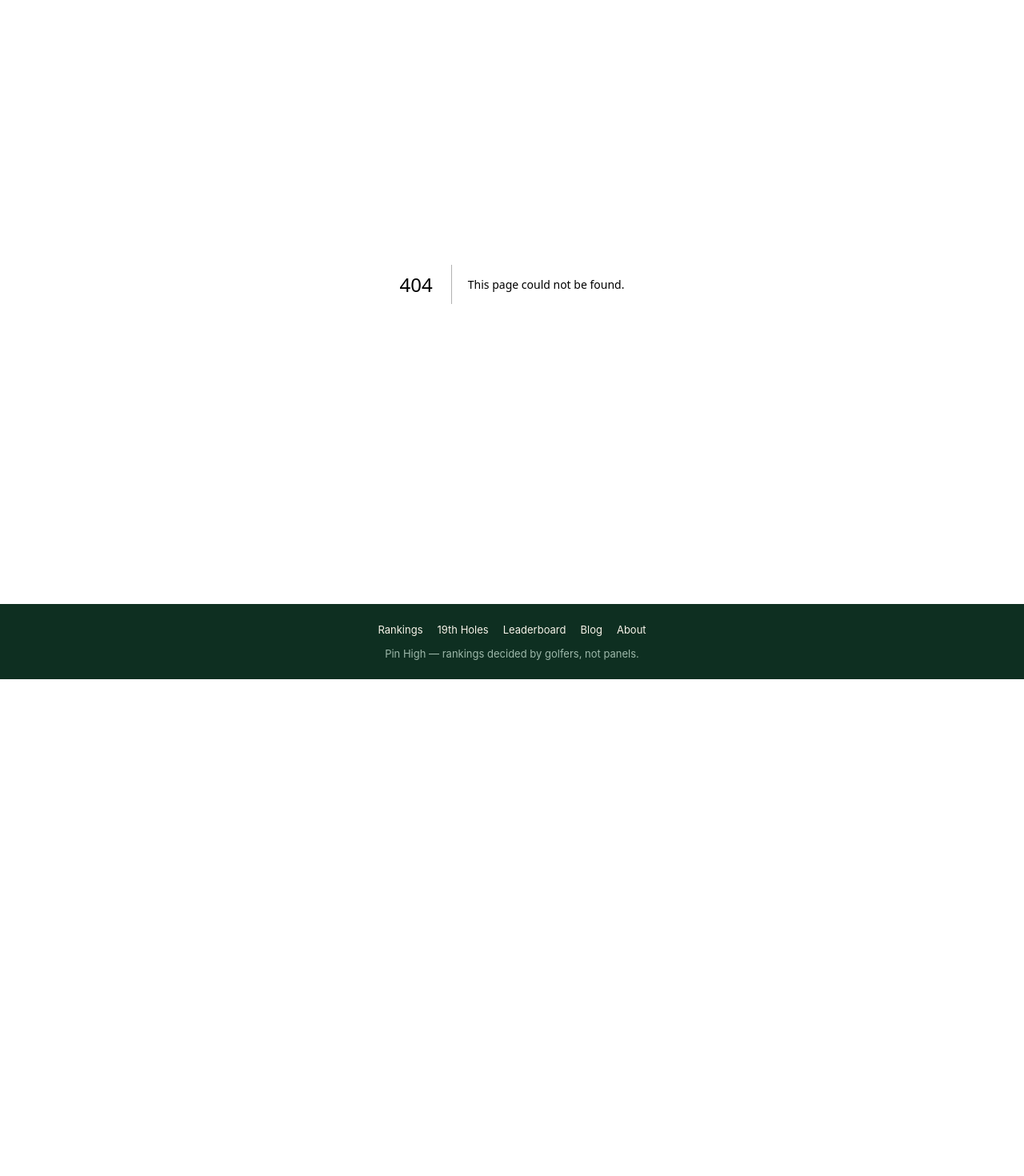
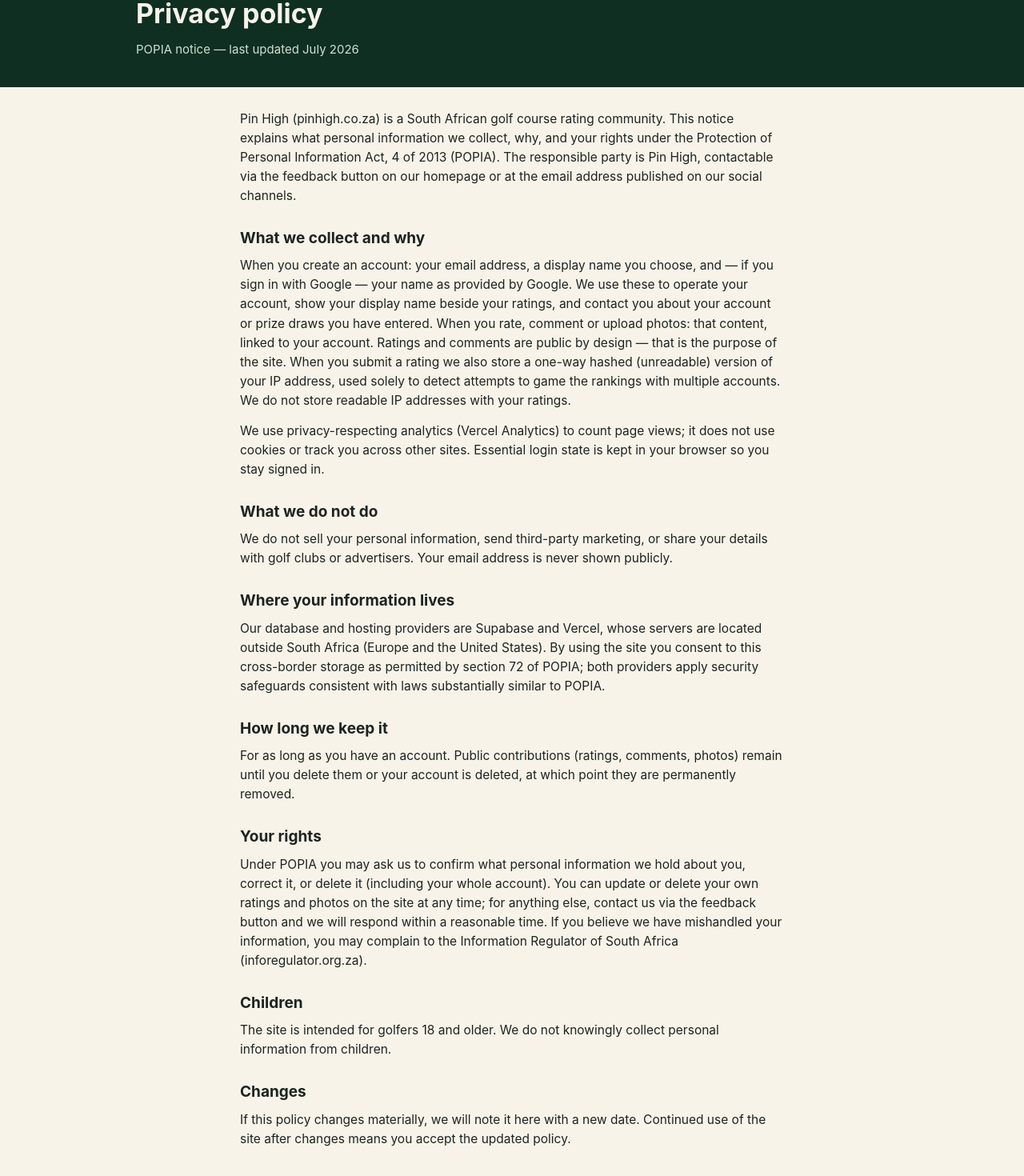
Before and after one commit to Stefanroodt/sa-golf-rankings, a Next.js app: page /privacy in a window 1280 px wide. Before the commit this address had no page. Shown: the part 104-1574 px from the top of the page at 80% size. Before the commit the page ends 953 px from the top, so only its background shows below. Built offline with nearby package versions, Linux system fonts and the light colour scheme.

Commit message:
POPIA privacy policy page, footer link

```diff
--- a/app/layout.js
+++ b/app/layout.js
@@ -63,6 +63,7 @@ export default function RootLayout({ children }) {
               <a href="/leaderboard">Leaderboard</a>
               <a href="/blog">Blog</a>
               <a href="/about">About</a>
+              <a href="/privacy">Privacy</a>
             </div>
             Pin High — rankings decided by golfers, not panels.
           </footer>
--- /dev/null
+++ b/app/privacy/page.js
@@ -0,0 +1,106 @@
+import Link from 'next/link';
+
+export const metadata = {
+  title: 'Privacy policy | Pin High',
+  description:
+    'How Pin High collects, uses and protects your personal information, in line with South Africa\'s Protection of Personal Information Act (POPIA).',
+  alternates: { canonical: '/privacy' },
+};
+
+export default function PrivacyPage() {
+  return (
+    <>
+      <section className="course-head">
+        <div className="container">
+          <h1>Privacy policy</h1>
+          <div className="meta">POPIA notice — last updated July 2026</div>
+        </div>
+      </section>
+      <div className="container">
+        <article className="post-body">
+          <p>
+            Pin High (pinhigh.co.za) is a South African golf course rating
+            community. This notice explains what personal information we
+            collect, why, and your rights under the Protection of Personal
+            Information Act, 4 of 2013 (POPIA). The responsible party is Pin
+            High, contactable via the feedback button on our homepage or at the
+            email address published on our social channels.
+          </p>
+
+          <h2>What we collect and why</h2>
+          <p>
+            When you create an account: your email address, a display name you
+            choose, and — if you sign in with Google — your name as provided by
+            Google. We use these to operate your account, show your display
+            name beside your ratings, and contact you about your account or
+            prize draws you have entered. When you rate, comment or upload
+            photos: that content, linked to your account. Ratings and comments
+            are public by design — that is the purpose of the site. When you
+            submit a rating we also store a one-way hashed (unreadable) version
+            of your IP address, used solely to detect attempts to game the
+            rankings with multiple accounts. We do not store readable IP
+            addresses with your ratings.
+          </p>
+          <p>
+            We use privacy-respecting analytics (Vercel Analytics) to count
+            page views; it does not use cookies or track you across other
+            sites. Essential login state is kept in your browser so you stay
+            signed in.
+          </p>
+
+          <h2>What we do not do</h2>
+          <p>
+            We do not sell your personal information, send third-party
+            marketing, or share your details with golf clubs or advertisers.
+            Your email address is never shown publicly.
+          </p>
+
+          <h2>Where your information lives</h2>
+          <p>
+            Our database and hosting providers are Supabase and Vercel, whose
+            servers are located outside South Africa (Europe and the United
+            States). By using the site you consent to this cross-border storage
+            as permitted by section 72 of POPIA; both providers apply security
+            safeguards consistent with laws substantially similar to POPIA.
+          </p>
+
+          <h2>How long we keep it</h2>
+          <p>
+            For as long as you have an account. Public contributions (ratings,
+            comments, photos) remain until you delete them or your account is
+            deleted, at which point they are permanently removed.
+          </p>
+
+          <h2>Your rights</h2>
+          <p>
+            Under POPIA you may ask us to confirm what personal information we
+            hold about you, correct it, or delete it (including your whole
+            account). You can update or delete your own ratings and photos on
+            the site at any time; for anything else, contact us via the
+            feedback button and we will respond within a reasonable time. If
+            you believe we have mishandled your information, you may complain
+            to the Information Regulator of South Africa
+            (inforegulator.org.za).
+          </p>
+
+          <h2>Children</h2>
+          <p>
+            The site is intended for golfers 18 and older. We do not knowingly
+            collect personal information from children.
+          </p>
+
+          <h2>Changes</h2>
+          <p>
+            If this policy changes materially, we will note it here with a new
+            date. Continued use of the site after changes means you accept the
+            updated policy.
+          </p>
+
+          <p style={{ marginTop: 28 }}>
+            <Link href="/" className="btn">Back to the rankings →</Link>
+          </p>
+        </article>
+      </div>
+    </>
+  );
+}
--- a/app/sitemap.js
+++ b/app/sitemap.js
@@ -13,6 +13,7 @@ export default async function sitemap() {
     { url: `${BASE}/rate`, changeFrequency: 'monthly', priority: 0.8 },
     { url: `${BASE}/leaderboard`, changeFrequency: 'daily', priority: 0.6 },
     { url: `${BASE}/draw`, changeFrequency: 'monthly', priority: 0.5 },
+    { url: `${BASE}/privacy`, changeFrequency: 'yearly', priority: 0.3 },
     ...POSTS.map((p) => ({
       url: `${BASE}/blog/${p.slug}`,
       changeFrequency: 'monthly',
```
